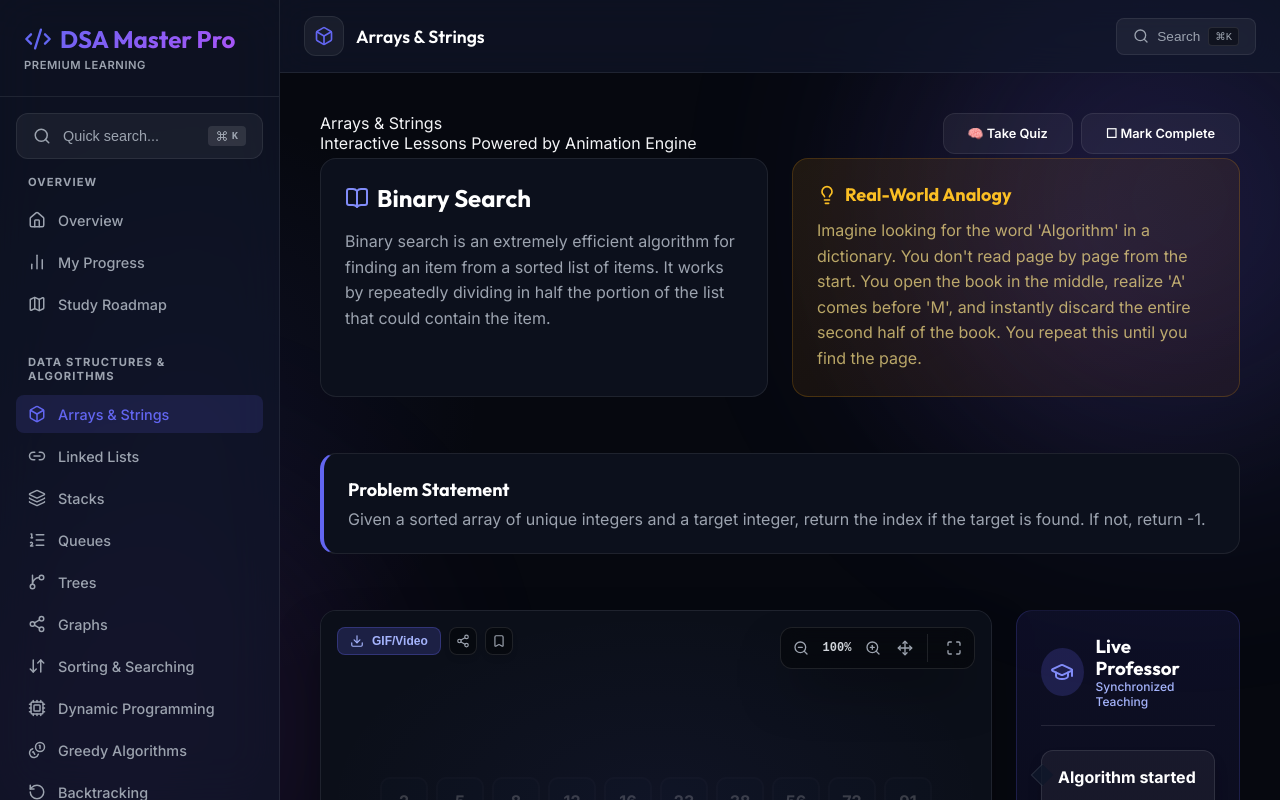
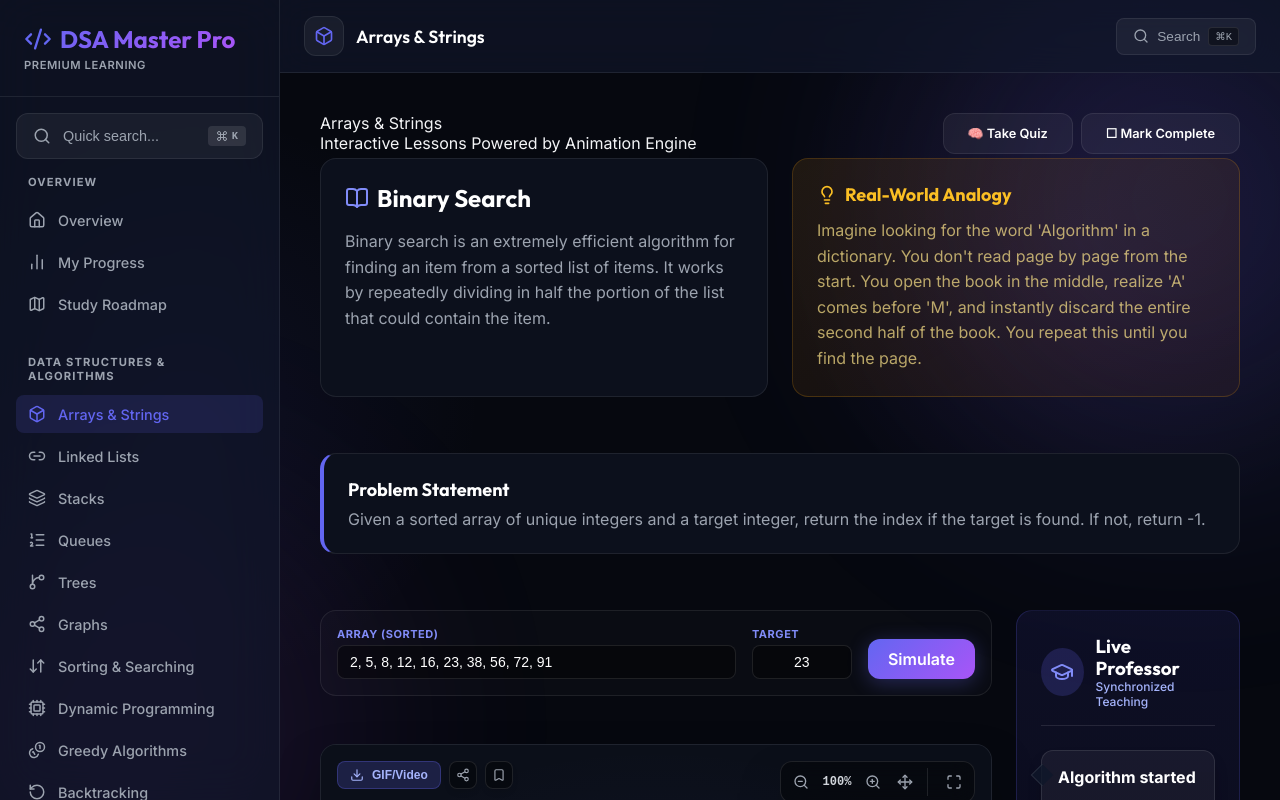
Before and after one commit to OmKarvrneKar/DSA-Learner, a React (Vite) app: page /arrays in a window 1280 px wide. Built offline with nearby package versions, Linux system fonts and the light colour scheme.

Commit message:
feat: implement animation engine and integrate visualizer for binary search lesson

```diff
--- a/src/components/visualizer/AlgorithmLesson.jsx
+++ b/src/components/visualizer/AlgorithmLesson.jsx
@@ -20,7 +20,8 @@ export function AlgorithmLesson({
   complexity,
   practiceProblems,
   quiz,
-  summary
+  summary,
+  customControls
 }) {
   const { activeSnapshot, totalSteps } = engine;
 
@@ -67,6 +68,14 @@ export function AlgorithmLesson({
 
         {/* Main Canvas */}
         <div style={{ display: 'flex', flexDirection: 'column', gap: '24px' }}>
+
+          {/* Custom Simulation Controls */}
+          {customControls && (
+            <div className="card" style={{ padding: '16px', display: 'flex', gap: '16px', alignItems: 'center', flexWrap: 'wrap', background: 'rgba(255, 255, 255, 0.02)', borderColor: 'var(--border-subtle)' }}>
+              {customControls}
+            </div>
+          )}
+
           {/* 4. Visualization & 5. Step-by-step animation */}
           <div className="card" style={{ padding: 0, overflow: 'hidden', background: 'var(--bg-elevated)', border: '1px solid var(--border-subtle)', boxShadow: '0 25px 50px -12px rgba(0, 0, 0, 0.5)', display: 'flex', flexDirection: 'column', minHeight: '400px' }}>
 
--- a/src/engine/useAnimationEngine.js
+++ b/src/engine/useAnimationEngine.js
@@ -65,6 +65,12 @@ export function useAnimationEngine(snapshots = [], defaultSpeed = 500) {
     }
   }, [totalSteps, currentStep]);
 
+  // Reset when snapshots changes (e.g. custom user input simulation)
+  useEffect(() => {
+    setCurrentStep(0);
+    setIsPlaying(false);
+  }, [snapshots]);
+
   // Keyboard Shortcuts
   useEffect(() => {
     const handleKeyDown = (e) => {
--- a/src/pages/Arrays.jsx
+++ b/src/pages/Arrays.jsx
@@ -108,8 +108,36 @@ const BINARY_SEARCH_ARR = [2, 5, 8, 12, 16, 23, 38, 56, 72, 91];
 const BINARY_SEARCH_TARGET = 23;
 
 function BinarySearchLesson() {
-  const timeline = useMemo(() => generateBinarySearchTimeline(BINARY_SEARCH_ARR, BINARY_SEARCH_TARGET), []);
+  const [arrayInput, setArrayInput] = useState('2, 5, 8, 12, 16, 23, 38, 56, 72, 91');
+  const [targetInput, setTargetInput] = useState('23');
+  const [currentParams, setCurrentParams] = useState({
+    array: [2, 5, 8, 12, 16, 23, 38, 56, 72, 91],
+    target: 23
+  });
+
+  const timeline = useMemo(() => generateBinarySearchTimeline(currentParams.array, currentParams.target), [currentParams]);
   const engine = useAnimationEngine(timeline, 800);
+
+  const handleApply = (e) => {
+    e?.preventDefault();
+    const arr = arrayInput
+      .split(',')
+      .map(x => x.trim())
+      .filter(x => x !== '')
+      .map(Number)
+      .filter(x => !isNaN(x));
+
+    // Sort array as binary search requires sorted array
+    arr.sort((a, b) => a - b);
+
+    // Update array input field to show sorted order
+    setArrayInput(arr.join(', '));
+
+    const tgt = Number(targetInput.trim());
+    if (isNaN(tgt)) return;
+
+    setCurrentParams({ array: arr, target: tgt });
+  };
 
   const renderArray = (snapshot) => {
     if (!snapshot) return null;
@@ -123,7 +151,7 @@ function BinarySearchLesson() {
             const isMid = vars?.mid === i;
             const inRange = i >= vars?.lo && i <= vars?.hi;
             const isEliminated = !inRange && !isDone;
-            const isFound = isDone && val === BINARY_SEARCH_TARGET && isMid; // hacky check for found
+            const isFound = isDone && val === currentParams.target && isMid; // hacky check for found
 
             return (
               <motion.div
@@ -210,6 +238,38 @@ function BinarySearchLesson() {
     );
   };
 
+  const customControls = (
+    <form onSubmit={handleApply} style={{ display: 'flex', alignItems: 'center', gap: '16px', width: '100%', flexWrap: 'wrap' }}>
+      <div style={{ display: 'flex', flexDirection: 'column', gap: '4px', flex: 1, minWidth: '200px' }}>
+        <label style={{ fontSize: '11px', fontWeight: 'bold', color: '#818cf8', textTransform: 'uppercase', letterSpacing: '0.05em' }}>Array (Sorted)</label>
+        <input
+          type="text"
+          value={arrayInput}
+          onChange={(e) => setArrayInput(e.target.value)}
+          placeholder="e.g. 2, 5, 8, 12, 16"
+          style={{ padding: '8px 12px', background: 'rgba(0, 0, 0, 0.4)', border: '1px solid rgba(255, 255, 255, 0.1)', borderRadius: '8px', color: 'white', fontSize: '14px', outline: 'none' }}
+        />
+      </div>
+      <div style={{ display: 'flex', flexDirection: 'column', gap: '4px', width: '100px' }}>
+        <label style={{ fontSize: '11px', fontWeight: 'bold', color: '#818cf8', textTransform: 'uppercase', letterSpacing: '0.05em' }}>Target</label>
+        <input
+          type="text"
+          value={targetInput}
+          onChange={(e) => setTargetInput(e.target.value)}
+          placeholder="23"
+          style={{ padding: '8px 12px', background: 'rgba(0, 0, 0, 0.4)', border: '1px solid rgba(255, 255, 255, 0.1)', borderRadius: '8px', color: 'white', fontSize: '14px', outline: 'none', textAlign: 'center' }}
+        />
+      </div>
+      <button
+        type="submit"
+        className="btn btn-primary"
+        style={{ padding: '10px 20px', alignSelf: 'flex-end', height: '40px' }}
+      >
+        Simulate
+      </button>
+    </form>
+  );
+
   return (
     <AlgorithmLesson
       title="Binary Search"
@@ -230,6 +290,7 @@ function BinarySearchLesson() {
         { question: 'What is the maximum number of steps required to find an element in an array of size 16?', options: ['16', '8', '4', '5'], correct: 3 }
       ]}
       summary="By continuously halving the search space, Binary Search achieves logarithmic time complexity. It is the gold standard for searching static, sorted data."
+      customControls={customControls}
     />
   )
 }
@@ -296,8 +357,18 @@ function generateReverseStringTimeline(str) {
 const REVERSE_STRING_INPUT = "ALGORITHM";
 
 function ReverseStringLesson() {
-  const timeline = useMemo(() => generateReverseStringTimeline(REVERSE_STRING_INPUT), []);
+  const [stringInput, setStringInput] = useState('ALGORITHM');
+  const [currentStr, setCurrentStr] = useState('ALGORITHM');
+
+  const timeline = useMemo(() => generateReverseStringTimeline(currentStr), [currentStr]);
   const engine = useAnimationEngine(timeline, 800);
+
+  const handleApplyStr = (e) => {
+    e?.preventDefault();
+    const cleanStr = stringInput.trim();
+    if (!cleanStr) return;
+    setCurrentStr(cleanStr);
+  };
 
   const renderArray = (snapshot) => {
     if (!snapshot) return null;
@@ -377,6 +448,28 @@ function ReverseStringLesson() {
     );
   };
 
+  const customControls = (
+    <form onSubmit={handleApplyStr} style={{ display: 'flex', alignItems: 'center', gap: '16px', width: '100%', flexWrap: 'wrap' }}>
+      <div style={{ display: 'flex', flexDirection: 'column', gap: '4px', flex: 1, minWidth: '200px' }}>
+        <label style={{ fontSize: '11px', fontWeight: 'bold', color: '#818cf8', textTransform: 'uppercase', letterSpacing: '0.05em' }}>Input String</label>
+        <input
+          type="text"
+          value={stringInput}
+          onChange={(e) => setStringInput(e.target.value)}
+          placeholder="e.g. ALGORITHM"
+          style={{ padding: '8px 12px', background: 'rgba(0, 0, 0, 0.4)', border: '1px solid rgba(255, 255, 255, 0.1)', borderRadius: '8px', color: 'white', fontSize: '14px', outline: 'none' }}
+        />
+      </div>
+      <button
+        type="submit"
+        className="btn btn-primary"
+        style={{ padding: '10px 20px', alignSelf: 'flex-end', height: '40px' }}
+      >
+        Simulate
+      </button>
+    </form>
+  );
+
   return (
     <AlgorithmLesson
       title="Reverse String (Two Pointers)"
@@ -396,6 +489,7 @@ function ReverseStringLesson() {
         { question: 'When does the loop terminate?', options: ['When left > right', 'When left >= right', 'When the string is empty', 'When left == right - 1'], correct: 1 }
       ]}
       summary="The two-pointer technique allows us to process elements from both ends simultaneously, reducing time and space complexity."
+      customControls={customControls}
     />
   )
 }
```
